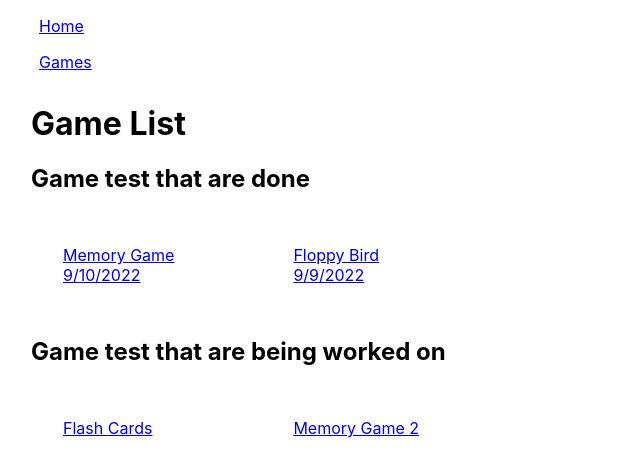
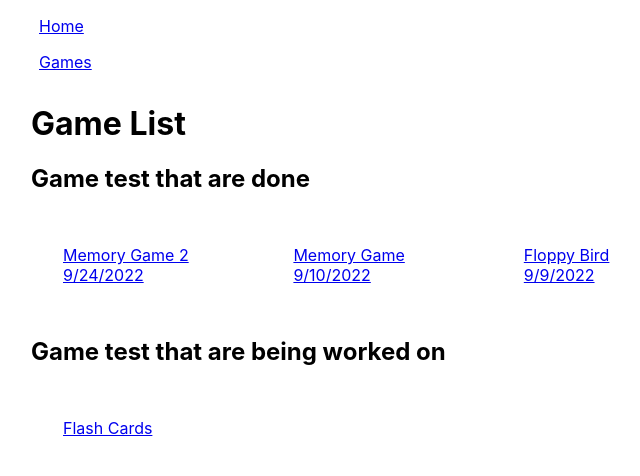
Before and after one commit to Seraphits/game-design-class, a React (Create React App) app: page /games in a window 1280 px wide. Shown: the top 476 px of the page, without its empty margins (1-641 px from the left). Built offline with nearby package versions, Linux system fonts and the light colour scheme.

Commit message:
memory on done list

```diff
--- a/src/Pages/GamesList.js
+++ b/src/Pages/GamesList.js
@@ -9,13 +9,13 @@ const GamesList = () => {
       <h1>Game List</h1>
       <h2>Game test that are done</h2>
       <Grid>
+        <Link to='/games/memory/002'>Memory Game 2<br/>9/24/2022</Link>
         <Link to='/games/memory/001'>Memory Game<br/>9/10/2022</Link>
         <Link to='/games/floppybird'>Floppy Bird<br/>9/9/2022</Link>
       </Grid>
       <h2>Game test that are being worked on</h2>
       <Grid>
         <Link to='/games/flashcards'>Flash Cards</Link>
-        <Link to='/games/memory/002'>Memory Game 2</Link>
         {/* <Link to='/games/memory/003'>Memory Game 3</Link> */}
       </Grid>
     </Wrapper>
```
